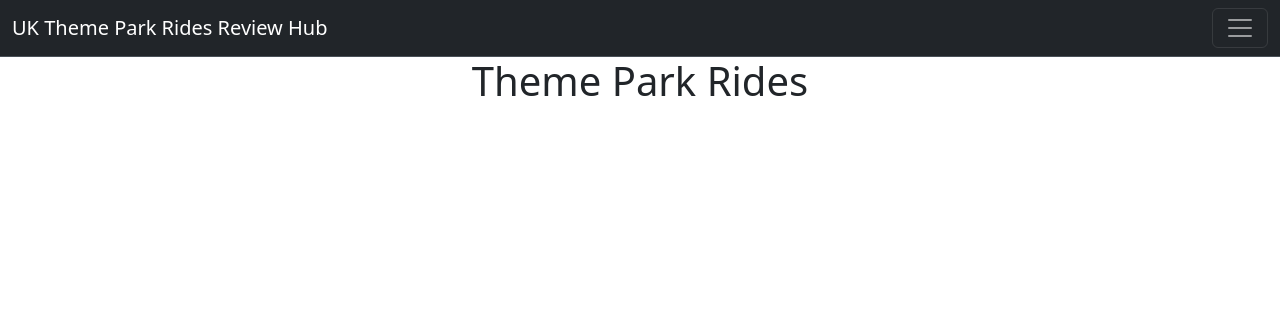
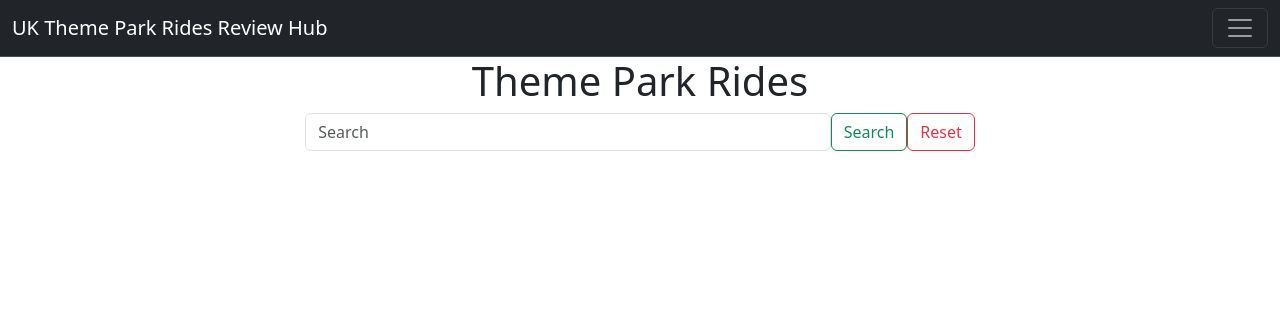
Before and after one commit to hannahro15/Theme-park-reviews-site, a Flask app: page /get_rides in a window 1280 px wide. Shown: the top 317 px of the page. Run offline with Flask 3, Linux system fonts and the light colour scheme; data that the repository does not hold is empty; some libraries are stand-ins or nearby versions.

Commit message:
Adjust some positioning of the card element

```diff
--- a/static/css/style.css
+++ b/static/css/style.css
@@ -14,15 +14,23 @@ body {
     padding: 20px;
 }
 
+.ride-search {
+    width: 100%;
+    margin: 0 auto;
+    margin-bottom: 10px;
+}
+
 .card {
     width: 18rem;
     margin: 10px;
+    margin: 0 auto;
+    height: 120vh;
 }
 
-.ride-image {
-    float: left;
+.card-img-top {
     width: 100%;
     height: auto;
+    object-fit: cover;
 }
 
 .ride-info {
@@ -34,3 +42,15 @@ body {
 .ratings-reviews-button {
     margin: 10px;
 }
+
+.card-footer {
+    background: transparent;
+    border-top: 10px;
+    margin-top: auto;
+  }
+
+@media only screen and (min-width: 580px) {
+    .ride-search {
+      width: 60%;
+    }
+  }
--- a/templates/rides.html
+++ b/templates/rides.html
@@ -1,20 +1,25 @@
 {% extends "base.html" %}
 {% block content %}
-<div class ="container">
+<div class="container">
     <h1 class="text-center">Theme Park Rides</h1>
+        <form class="d-flex ride-search" role="search">
+            <input class="form-control" type="search" placeholder="Search" aria-label="Search">
+            <button class="btn btn-outline-success" type="submit">Search</button>
+            <button class="btn btn-outline-danger" type="reset">Reset</button>
+        </form>
     <div class="row">
         {% for ride in rides %}
-            <div class="col-lg-3 col-md-4 col-sm-12">
-                <div class="card">
-                    <div class="card-body">
+        <div class="col-lg-4 col-md-6 col-sm-12">
+            <div class="card h-100 d-flex flex-column">
+                <div class="card-body d-flex flex-column">
                     <h5 class="card-title text-center">{{ ride.ride_name }}</h5>
                     <p class="card-text text-center">{{ ride.theme_park }}</p>
                     <img src="{{ ride.image_url }}" class="card-img-top">
-                        <div class="ride-info">
+                    <div class="ride-info flex-grow-1">
                         <p class="card-text"><strong>Type: </strong>{{ ride.type }}</p>
                         <p class="card-text"><strong>Description: </strong>{{ ride.description }}</p>
                     </div>
-                        <div class="ratings-reviews-button">
+                    <div class="card-footer ratings-reviews-button text-muted">
                         <a href="#" class="btn btn-primary">Click here to rate/review this ride</a>
                      </div>
                 </div>
```
Lines whose indentation alone changed are shown as unchanged.
